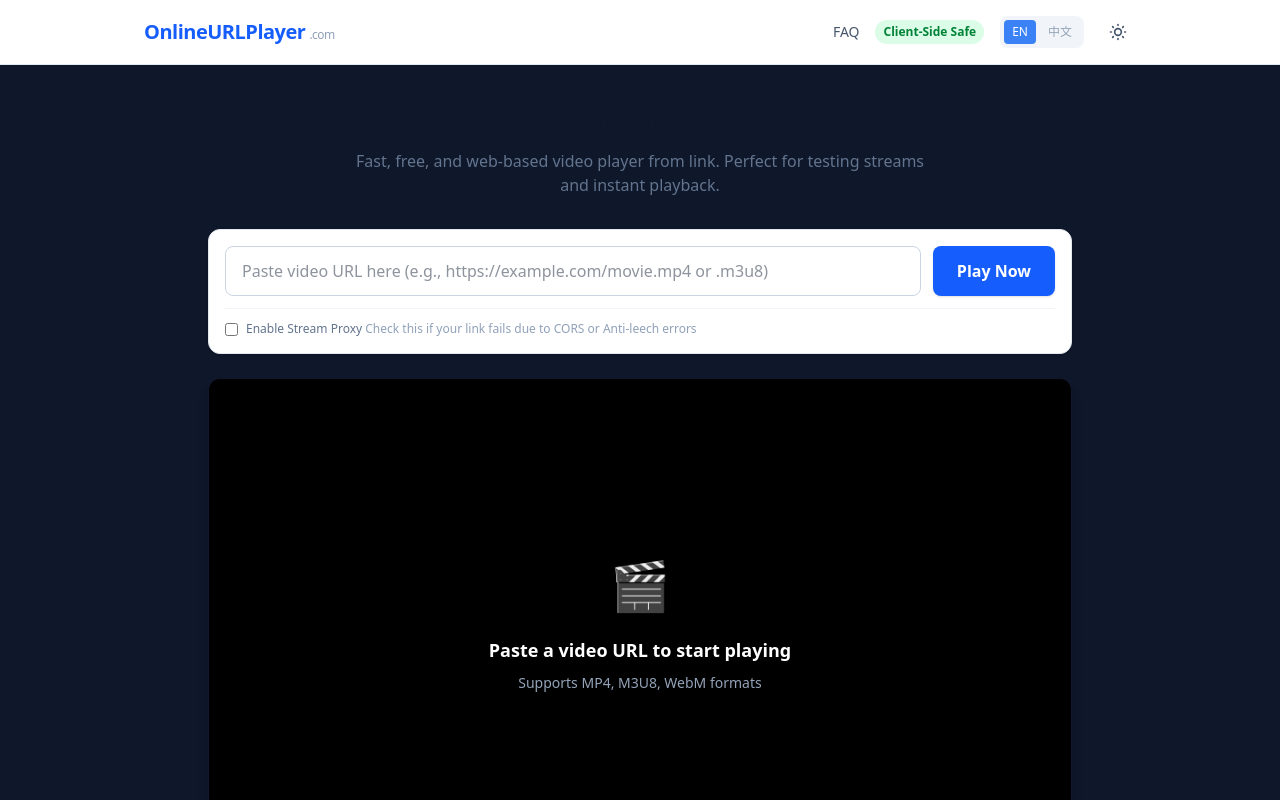
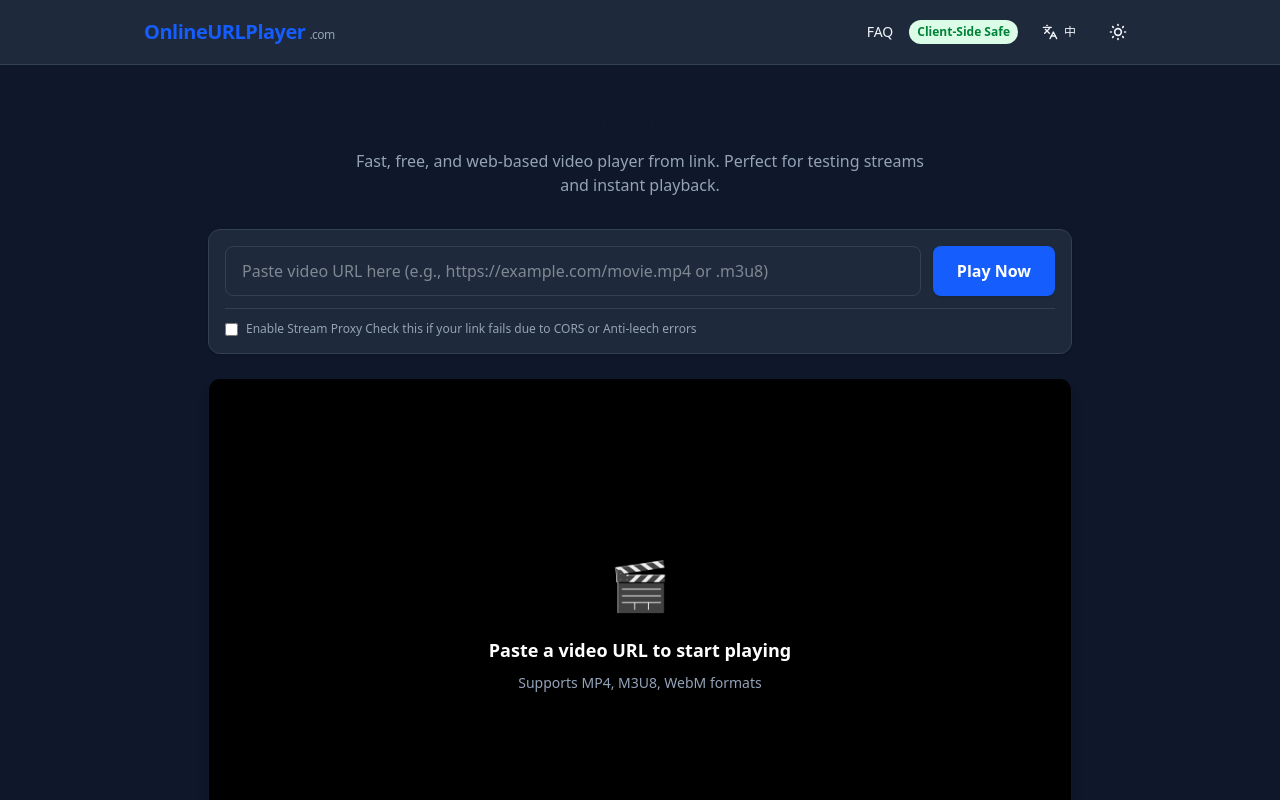
Before and after one commit to cloud9527/onlineurlplayer, a plain HTML site: page index.html in a window 1280 px wide. Both pictures are taken after a click on the button "Toggle theme". Shown: the top 800 px of the page. Drawn offline with nearby package versions, Linux system fonts and the light colour scheme.

Commit message:
fix:深色背景

```diff
--- a/index.html
+++ b/index.html
@@ -69,26 +69,55 @@
           color: var(--accent);
         }
 
+        /* 暗色模式输入框样式 */
+        [data-theme="dark"] input[type="url"],
+        [data-theme="dark"] input[type="text"],
+        [data-theme="dark"] input[type="checkbox"] {
+          background-color: var(--bg-secondary);
+          color: var(--text-primary);
+          border-color: var(--border-color);
+        }
+
+        /* 暗色模式白色背景覆盖 */
+        [data-theme="dark"] .bg-white {
+          background-color: var(--bg-secondary);
+        }
+
+        [data-theme="dark"] .border-slate-200,
+        [data-theme="dark"] .border-slate-100 {
+          border-color: var(--border-color);
+        }
+
+        [data-theme="dark"] .text-slate-800,
+        [data-theme="dark"] .text-slate-700,
+        [data-theme="dark"] .text-slate-600 {
+          color: var(--text-primary);
+        }
+
+        [data-theme="dark"] .text-slate-500,
+        [data-theme="dark"] .text-slate-400 {
+          color: var(--text-secondary);
+        }
+
+        [data-theme="dark"] .bg-slate-50 {
+          background-color: var(--bg-primary);
+        }
+
+        [data-theme="dark"] .hover\:bg-slate-100:hover {
+          background-color: #334155;
+        }
+
+        [data-theme="dark"] .bg-slate-100 {
+          background-color: #1e293b;
+        }
+        }
+
         .accent-bg {
           background-color: var(--accent);
         }
 
         .accent-bg:hover {
           background-color: var(--accent-hover);
-        }
-
-        /* 语言切换按钮样式 */
-        #lang-en, #lang-zh {
-          color: var(--text-secondary);
-        }
-
-        #lang-en:hover, #lang-zh:hover {
-          color: var(--text-primary);
-        }
-
-        #lang-en.active, #lang-zh.active {
-          background-color: var(--accent);
-          color: white;
         }
 
         /* 播放器控件优化 */
@@ -191,10 +220,10 @@
                 <span class="bg-green-100 text-green-700 text-xs px-2 py-1 rounded-full font-semibold" data-i18n="nav_safe">Client-Side Safe</span>
 
                 <!-- 语言切换 -->
-                <div class="flex items-center gap-1 bg-slate-100 rounded-lg p-1">
-                    <button onclick="setLanguage('en')" class="px-2 py-1 rounded text-xs font-medium transition-colors" id="lang-en">EN</button>
-                    <button onclick="setLanguage('zh')" class="px-2 py-1 rounded text-xs font-medium transition-colors" id="lang-zh">中文</button>
-                </div>
+                <button onclick="toggleLanguage()" class="p-2 rounded-lg hover:bg-slate-100 transition-colors flex items-center gap-1.5" title="Switch language">
+                    <svg xmlns="http://www.w3.org/2000/svg" width="24" height="24" viewBox="0 0 24 24" fill="none" stroke="currentColor" stroke-width="2" stroke-linecap="round" stroke-linejoin="round" class="w-4 h-4"><path d="m5 8 6 6"></path><path d="m4 14 6-6 2-3"></path><path d="M2 5h12"></path><path d="M7 2h1"></path><path d="m22 22-5-10-5 10"></path><path d="M14 18h6"></path></svg>
+                    <span class="text-xs font-medium" id="lang-label">中</span>
+                </button>
 
                 <button id="theme-toggle" onclick="toggleTheme()" class="p-2 rounded-lg hover:bg-slate-100 transition-colors" title="Toggle theme">
                     <svg id="theme-icon-light" class="w-5 h-5" fill="none" stroke="currentColor" viewBox="0 0 24 24">
@@ -425,7 +454,12 @@
           localStorage.setItem('lang', lang);
           document.documentElement.setAttribute('lang', lang);
           updatePageTexts();
-          updateLanguageButtons(lang);
+        }
+
+        // 切换语言
+        function toggleLanguage() {
+          setLanguage(currentLang === 'en' ? 'zh' : 'en');
+          document.getElementById('lang-label').textContent = currentLang === 'en' ? '中' : 'EN';
         }
 
         // 翻译函数
@@ -443,12 +477,6 @@
               el.textContent = t(key);
             }
           });
-        }
-
-        // 更新语言按钮状态
-        function updateLanguageButtons(lang) {
-          document.getElementById('lang-en').classList.toggle('active', lang === 'en');
-          document.getElementById('lang-zh').classList.toggle('active', lang === 'zh');
         }
 
         let art = null;
@@ -508,7 +536,7 @@
         // 初始化语言
         function initLanguage() {
           document.documentElement.setAttribute('lang', currentLang);
-          updateLanguageButtons(currentLang);
+          document.getElementById('lang-label').textContent = currentLang === 'en' ? '中' : 'EN';
           updatePageTexts();
         }
 
--- /dev/null
+++ b/robots.txt
@@ -0,0 +1,4 @@
+User-agent: *
+Allow: /
+
+Sitemap: https://onlineurlplayer.com/sitemap.xml
--- a/sitemap.xml
+++ b/sitemap.xml
@@ -2,7 +2,7 @@
 <urlset xmlns="http://www.sitemaps.org/schemas/sitemap/0.9">
     <url>
         <loc>https://onlineurlplayer.com/</loc>
-        <lastmod>2026-06-08</lastmod>
+        <lastmod>2026-06-09</lastmod>
         <changefreq>monthly</changefreq>
         <priority>1.0</priority>
     </url>
```
